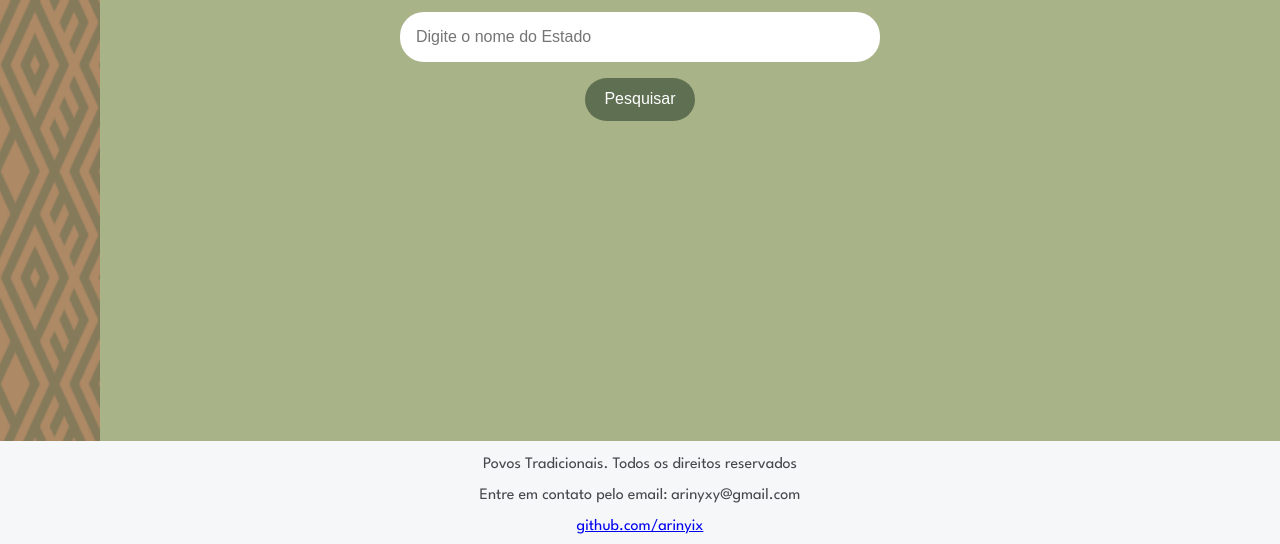
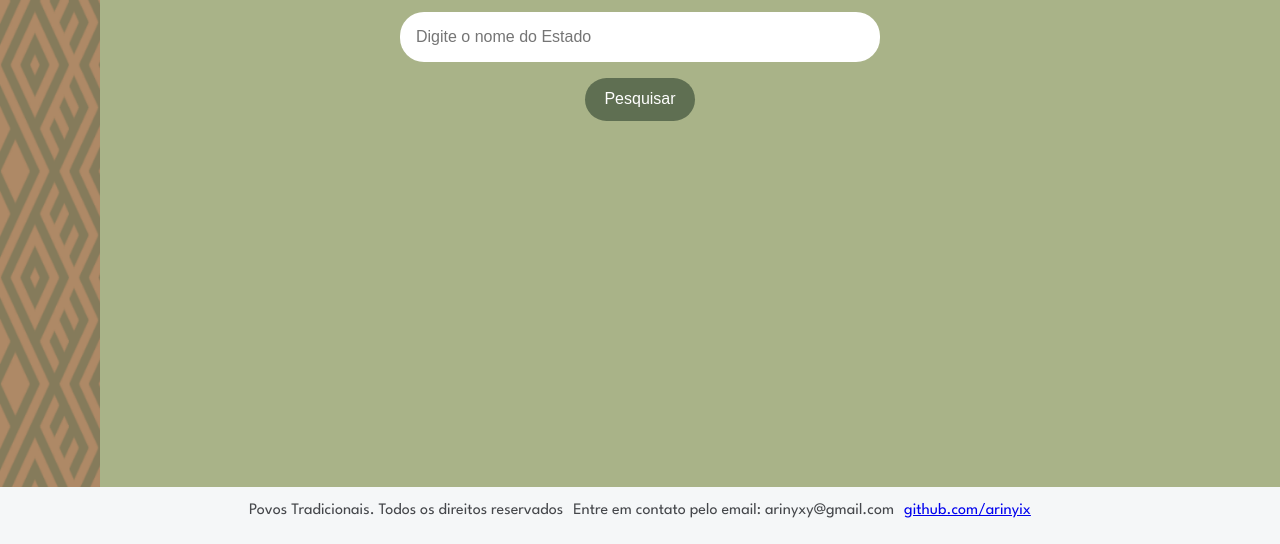
Before and after one commit to arinyix/CaminhosAncestrais-projetoAlura, a plain HTML site: page index.html in a window 1280 px wide. Shown: the part 256-800 px from the top of the page. Drawn offline with Linux system fonts and the light colour scheme.

Commit message:
styles.css

```diff
--- a/styles.css
+++ b/styles.css
@@ -169,15 +169,22 @@ section button {
 
 /* Estiliza o rodapé da página */
 footer {
+    display: flex;
+    justify-content: center;
+    gap: 10px;
+    align-items: center;
+    text-align: center;
+    margin-left: auto;
+    margin-right: auto;
     margin-top: auto;
-    background-color: #F5F7F8; /* Cor de fundo do rodapé */
-    color: #45474B; /* Cor do texto */
-    text-align: center; /* Alinha o texto ao centro */
-    padding: 0; /* Espaçamento interno */
+    background-color: #F5F7F8;
+    color: #45474B;
+    text-align: center;
+    padding: 0;
     padding-bottom: 10px;
-    width: 100%; /* Largura total da página */
-    bottom: 0; /* Alinha ao fundo da página */
-    font-size: 1rem; /* Tamanho da fonte */
+    width: 100%;
+    bottom: 0;
+    font-size: 1rem;
 }
 
 .item-resultado:hover {
```
